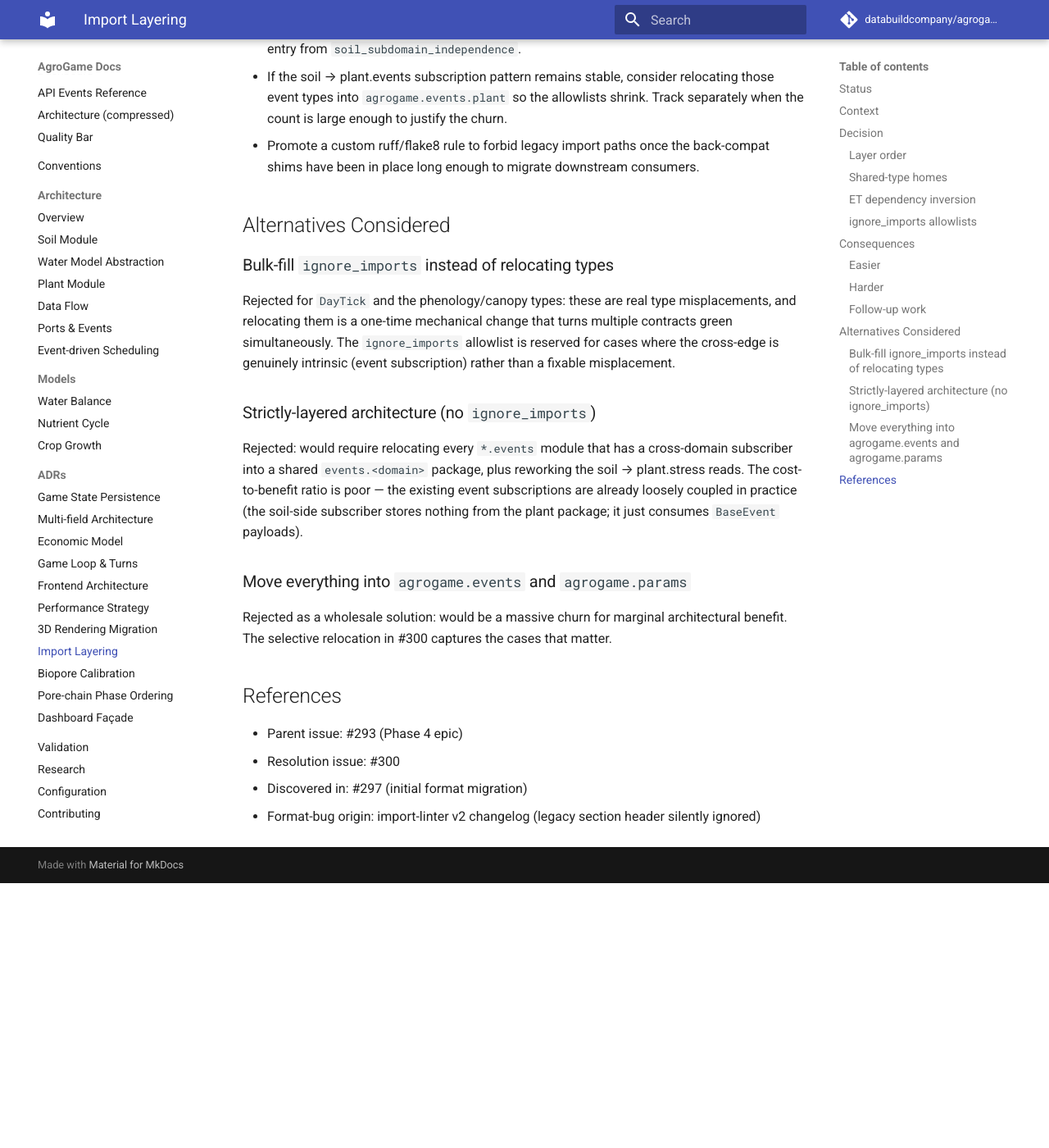
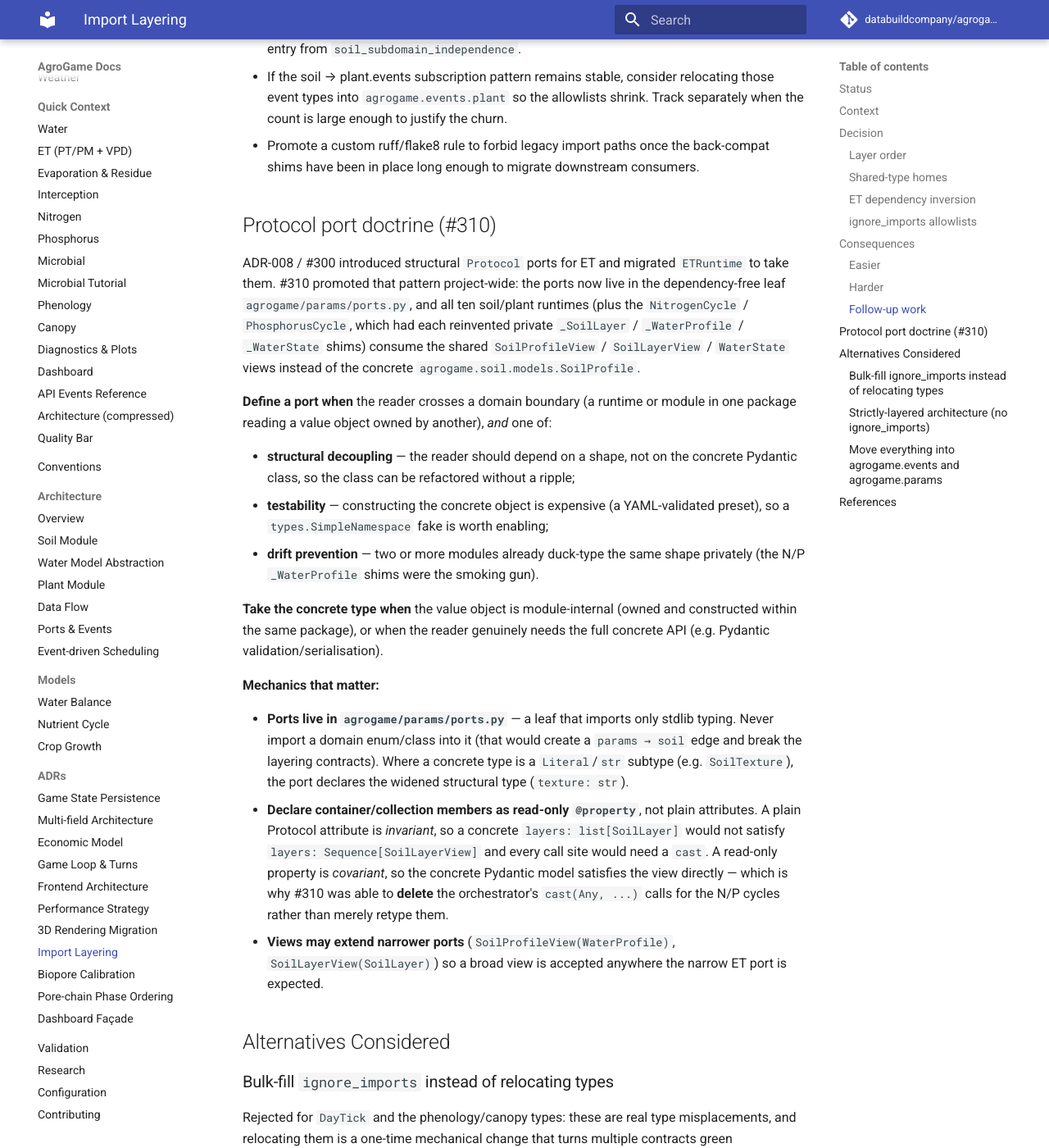
Before and after one commit to gedejong/agrogame, an MkDocs documentation site: the page built from docs/adr/ADR-008-import-layering.md, in a window 1280 px wide and 1400 px high, scrolled down 3807 px. Shown: the whole window at 82% size. Built offline with MkDocs 1.6.1 and Material for MkDocs 9.7.7, drawn with Linux system fonts in a browser that asks for light colours; comment, search, counter and statistics services are not loaded; before the commit the page ends 4884 px from its top, so only the background shows below that.

Commit message:
docs(#310): ADR-008 Protocol-port doctrine + testability spot check
Add a "Protocol port doctrine" section to ADR-008 (when to define a port vs
take concrete; ports live in the params leaf; declare collection members as
covariant read-only properties). Add a biopores test proving a stdlib
SimpleNamespace fake satisfies SoilProfileView and drives the runtime.

Co-Authored-By: Claude Opus 4.8 (1M context) <noreply@anthropic.com>

```diff
--- a/docs/adr/ADR-008-import-layering.md
+++ b/docs/adr/ADR-008-import-layering.md
@@ -94,6 +94,48 @@ The shared rationale: each entry is a publisher/subscriber edge where the subscr
 - If the soil → plant.events subscription pattern remains stable, consider relocating those event types into `agrogame.events.plant` so the allowlists shrink. Track separately when the count is large enough to justify the churn.
 - Promote a custom ruff/flake8 rule to forbid legacy import paths once the back-compat shims have been in place long enough to migrate downstream consumers.
 
+## Protocol port doctrine (#310)
+
+ADR-008 / #300 introduced structural `Protocol` ports for ET and migrated
+`ETRuntime` to take them. #310 promoted that pattern project-wide: the ports
+now live in the dependency-free leaf `agrogame/params/ports.py`, and all ten
+soil/plant runtimes (plus the `NitrogenCycle` / `PhosphorusCycle`, which had
+each reinvented private `_SoilLayer` / `_WaterProfile` / `_WaterState` shims)
+consume the shared `SoilProfileView` / `SoilLayerView` / `WaterState` views
+instead of the concrete `agrogame.soil.models.SoilProfile`.
+
+**Define a port when** the reader crosses a domain boundary (a runtime or
+module in one package reading a value object owned by another), *and* one of:
+
+- **structural decoupling** — the reader should depend on a shape, not on the
+  concrete Pydantic class, so the class can be refactored without a ripple;
+- **testability** — constructing the concrete object is expensive (a
+  YAML-validated preset), so a `types.SimpleNamespace` fake is worth enabling;
+- **drift prevention** — two or more modules already duck-type the same shape
+  privately (the N/P `_WaterProfile` shims were the smoking gun).
+
+**Take the concrete type when** the value object is module-internal (owned and
+constructed within the same package), or when the reader genuinely needs the
+full concrete API (e.g. Pydantic validation/serialisation).
+
+**Mechanics that matter:**
+
+- **Ports live in `agrogame/params/ports.py`** — a leaf that imports only
+  stdlib typing. Never import a domain enum/class into it (that would create a
+  `params → soil` edge and break the layering contracts). Where a concrete type
+  is a `Literal`/`str` subtype (e.g. `SoilTexture`), the port declares the
+  widened structural type (`texture: str`).
+- **Declare container/collection members as read-only `@property`**, not plain
+  attributes. A plain Protocol attribute is *invariant*, so a concrete
+  `layers: list[SoilLayer]` would not satisfy `layers: Sequence[SoilLayerView]`
+  and every call site would need a `cast`. A read-only property is *covariant*,
+  so the concrete Pydantic model satisfies the view directly — which is why
+  #310 was able to **delete** the orchestrator's `cast(Any, ...)` calls for the
+  N/P cycles rather than merely retype them.
+- **Views may extend narrower ports** (`SoilProfileView(WaterProfile)`,
+  `SoilLayerView(SoilLayer)`) so a broad view is accepted anywhere the narrow
+  ET port is expected.
+
 ## Alternatives Considered
 
 ### Bulk-fill `ignore_imports` instead of relocating types
```
Also changed, not shown: 1 other file.
